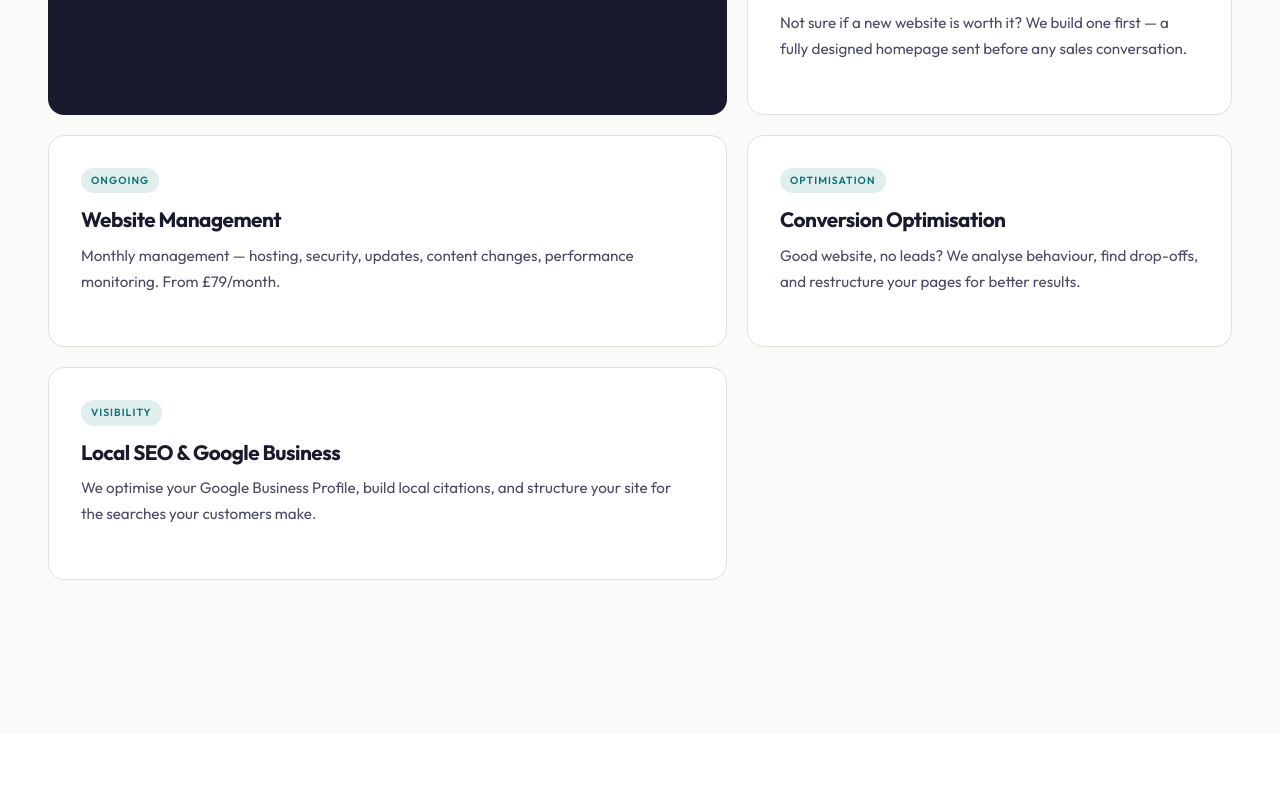
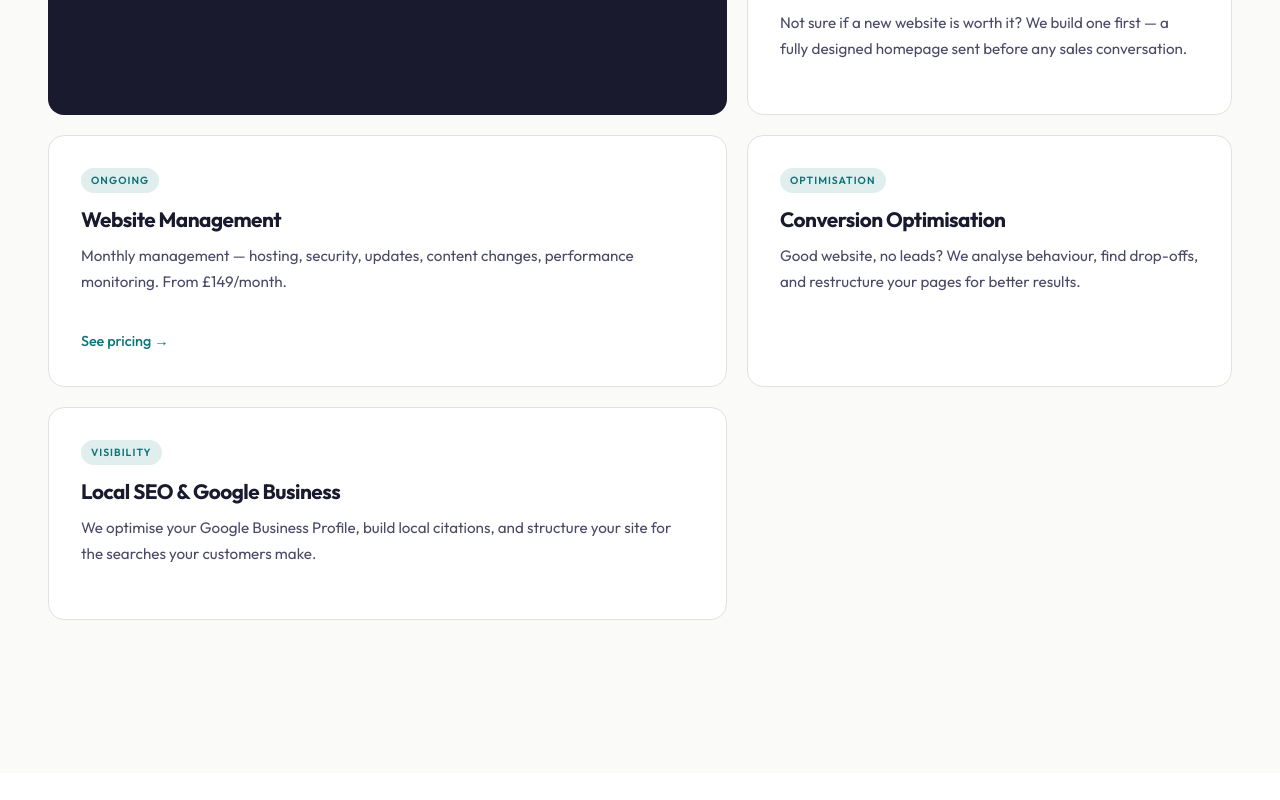
Before and after one commit to codescribler/dreamfree-site, a Next.js app: page /services in a window 1280 px wide. Shown: the part 1220-2020 px from the top of the page. Built offline with nearby package versions, Linux system fonts and the light colour scheme; no server answers; a web font is replaced by a local one.

Commit message:
feat: add inbound links to /pricing from services and cost articles

```diff
--- a/app/services/page.tsx
+++ b/app/services/page.tsx
@@ -36,7 +36,8 @@ const SERVICES = [
     tag: "Ongoing",
     title: "Website Management",
     description:
-      "Monthly management \u2014 hosting, security, updates, content changes, performance monitoring. From \u00a379/month.",
+      "Monthly management \u2014 hosting, security, updates, content changes, performance monitoring. From \u00a3149/month.",
+    href: "/pricing",
   },
   {
     tag: "Optimisation",
@@ -101,6 +102,7 @@ export default function ServicesPage() {
                 title={svc.title}
                 description={svc.description}
                 hero={svc.hero}
+                href={svc.href}
               />
             ))}
           </div>
--- a/components/ui/ServiceCard.tsx
+++ b/components/ui/ServiceCard.tsx
@@ -1,8 +1,12 @@
+import Link from "next/link";
+
 interface ServiceCardProps {
   tag: string;
   title: string;
   description: string;
   hero?: boolean;
+  href?: string;
+  linkLabel?: string;
 }
 
 export function ServiceCard({
@@ -10,6 +14,8 @@ export function ServiceCard({
   title,
   description,
   hero = false,
+  href,
+  linkLabel = "See pricing →",
 }: ServiceCardProps) {
   return (
     <div
@@ -45,6 +51,16 @@ export function ServiceCard({
       >
         {description}
       </p>
+      {href && (
+        <Link
+          href={href}
+          className={`mt-4 text-[0.9rem] font-medium underline-offset-4 transition-colors hover:underline ${
+            hero ? "text-teal-bright" : "text-teal"
+          }`}
+        >
+          {linkLabel}
+        </Link>
+      )}
     </div>
   );
 }
--- a/content/learning-centre/hidden-costs-of-a-website-nobody-tells-you-about.mdx
+++ b/content/learning-centre/hidden-costs-of-a-website-nobody-tells-you-about.mdx
@@ -157,6 +157,8 @@ Before you sign anything, ask these questions:
 
 The answers won't just tell you the real cost — they'll tell you what kind of relationship you're entering. A designer who can't answer these questions clearly probably hasn't thought about them. And if they haven't thought about them, you'll be the one who pays for that later.
 
+This is why [our own pricing page](/pricing) breaks down exactly what's included in the monthly fee and what isn't — so there are no surprises later.
+
 ---
 
 *Written by Daniel Whittaker, founder of Dreamfree. We offer a managed service that covers most of the costs described in this article for a fixed monthly fee — so our bias is obvious. We've tried to present the numbers fairly regardless.*
--- a/content/learning-centre/how-much-does-a-business-website-cost-uk.mdx
+++ b/content/learning-centre/how-much-does-a-business-website-cost-uk.mdx
@@ -164,6 +164,8 @@ If you're trying to work out what your website should cost, here's a practical s
 2. **Ask about what happens after launch.** Any designer can build a website. The question is what happens in month 3, month 6, month 12.
 3. **Get three quotes and compare what's included** — not just the build price, but the full picture: hosting, maintenance, support, content updates, and what happens when something goes wrong.
 
+For Dreamfree specifically, our builds start at £5,000 and our managed service starts at £149/month — there's a [full breakdown on our pricing page](/pricing), including exactly what changes the numbers.
+
 If you'd like to understand how your current website is performing before spending anything, we offer a free Signal Score audit — a structured messaging assessment that shows you exactly where your site is losing potential customers. No cost, no obligation, and genuinely useful whether you work with us or not.
 
 ---
--- a/content/learning-centre/why-some-web-designers-charge-500-and-others-charge-25000.mdx
+++ b/content/learning-centre/why-some-web-designers-charge-500-and-others-charge-25000.mdx
@@ -152,6 +152,8 @@ We should be transparent: our build fees range from £5,000 to £25,000. We don'
 
 What we offer is The Signal Method — a structured, seven-pillar approach to cutting through marketing noise and amplifying the signals that win customers. It starts with research — understanding what your customers actually want — then builds messaging, design, credibility, measurement, experimentation, and personalisation into a coherent system. After launch, we stay as your managed service partner — hosting, security, maintenance, updates, and ongoing improvement.
 
+If you're curious where Dreamfree sits in that range specifically, [our pricing page](/pricing) shows the full picture — starting at £5,000, with most builds landing between £8,000 and £12,000, plus a managed service from £149/month.
+
 If your budget is under £5,000, we'd genuinely recommend finding a good local freelancer. They can deliver a solid website at that price point, and we'd rather be honest about that than take on a project we can't do justice to.
 
 If you want to understand where your current website falls short before spending anything, we offer a free Signal Score audit — a structured assessment that shows you exactly what's working and what isn't. It's useful regardless of who you end up working with.
```
